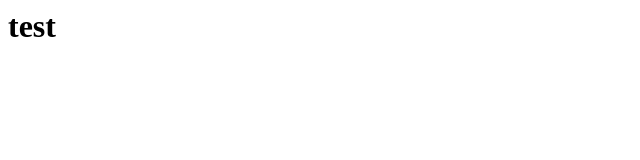
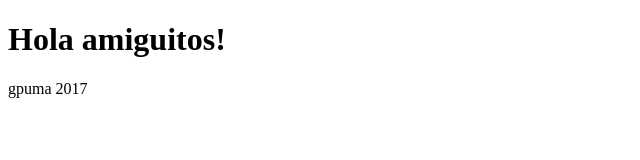
Before and after one commit to gauss-codes/gauss-codes.github.io, a plain HTML site: page index.html in a window 1280 px wide. Shown: the whole page, without its empty margins (0-640 px from the left). Drawn offline with Linux system fonts and the light colour scheme.

Commit message:
Better index.html

```diff
--- a/index.html
+++ b/index.html
@@ -1 +1,10 @@
-<h1>test</h1>
+<!DOCTYPE html>
+<html>
+<head>
+  <title>Página de prueba</title>
+</head>
+<body>
+  <h1>Hola amiguitos!</h1>
+  <footer>gpuma 2017</footer>
+</body>
+</html>
```
